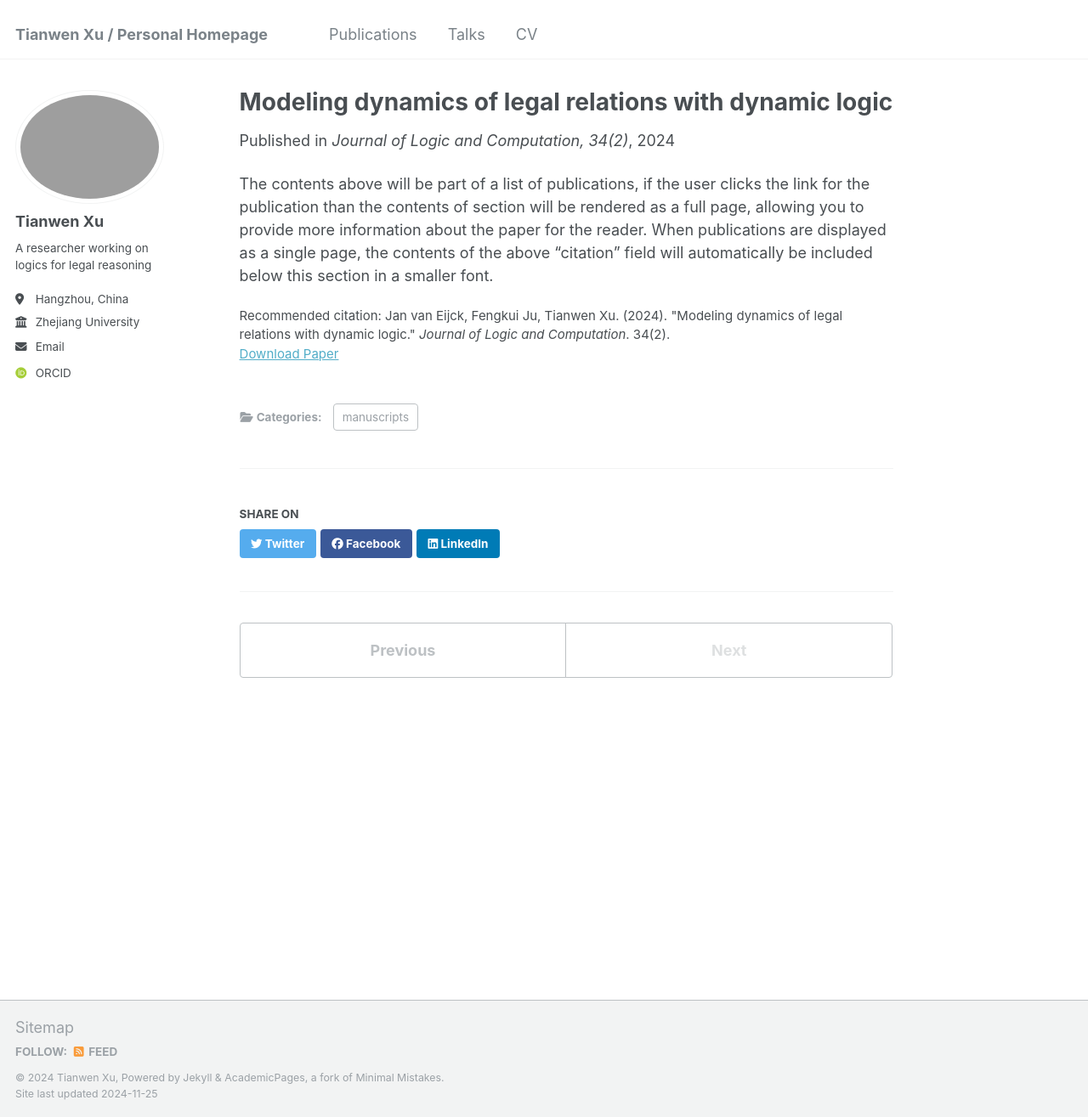
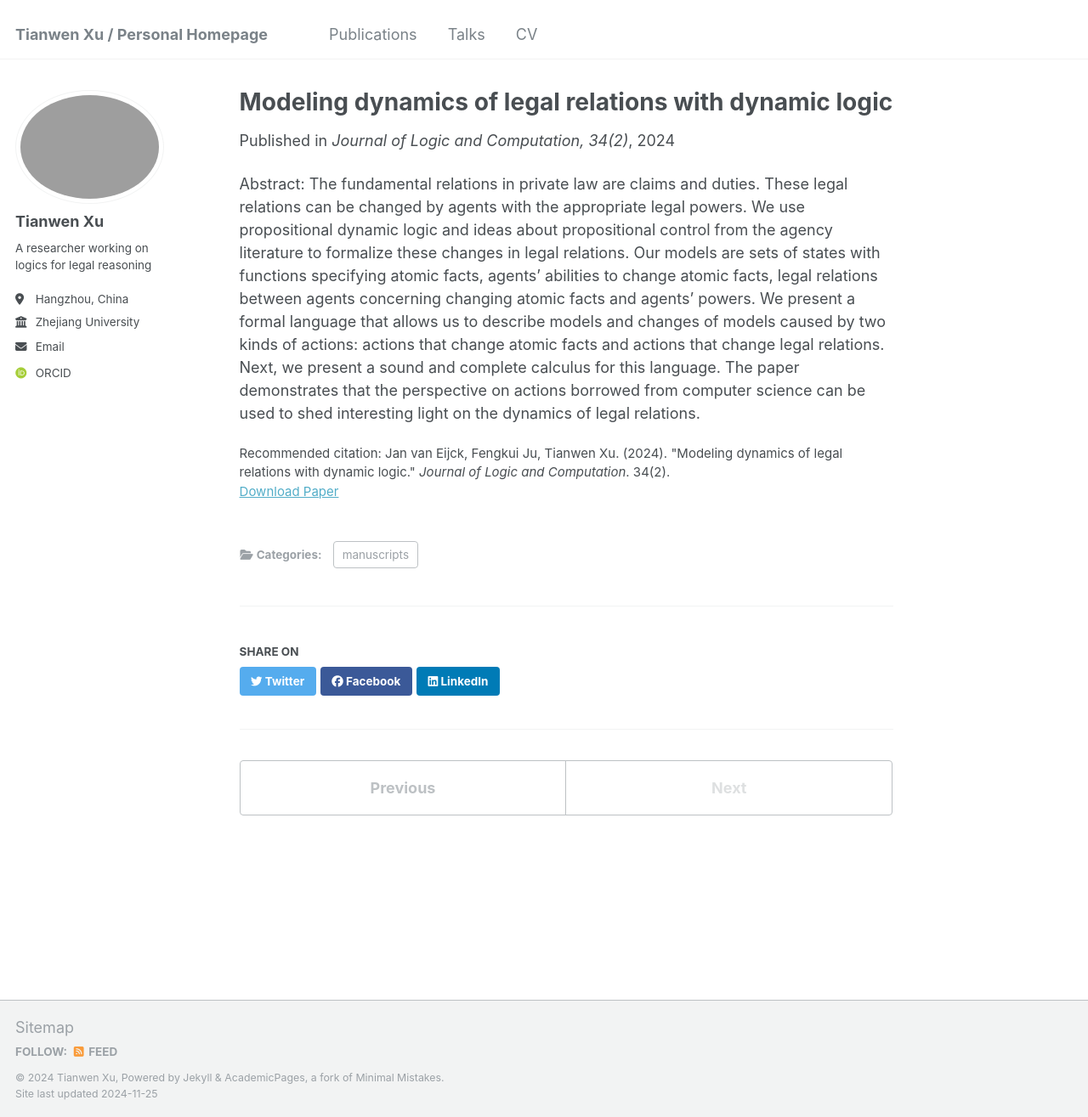
Before and after one commit to tianwenxu-lawlogic/tianwenxu-lawlogic.github.io, a Jekyll site: the page built from _publications/2023-09-23-modeling-dynamics.md, in a window 1280 px wide and 1315 px high. Shown: the whole window at 85% size. Built offline with Jekyll 4.4.1, drawn with Linux system fonts in a browser that asks for light colours; some web fonts are replaced.

Commit message:
Update 2023-09-23-modeling-dynamics.md

```diff
--- a/_publications/2023-09-23-modeling-dynamics.md
+++ b/_publications/2023-09-23-modeling-dynamics.md
@@ -11,4 +11,4 @@ paperurl: 'https://doi.org/10.1093/logcom/exac055'
 citation: 'Jan van Eijck, Fengkui Ju, Tianwen Xu. (2024). &quot;Modeling dynamics of legal relations with dynamic logic.&quot; <i>Journal of Logic and Computation</i>. 34(2).'
 ---
 
-The contents above will be part of a list of publications, if the user clicks the link for the publication than the contents of section will be rendered as a full page, allowing you to provide more information about the paper for the reader. When publications are displayed as a single page, the contents of the above "citation" field will automatically be included below this section in a smaller font.
+Abstract: The fundamental relations in private law are claims and duties. These legal relations can be changed by agents with the appropriate legal powers. We use propositional dynamic logic and ideas about propositional control from the agency literature to formalize these changes in legal relations. Our models are sets of states with functions specifying atomic facts, agents’ abilities to change atomic facts, legal relations between agents concerning changing atomic facts and agents’ powers. We present a formal language that allows us to describe models and changes of models caused by two kinds of actions: actions that change atomic facts and actions that change legal relations. Next, we present a sound and complete calculus for this language. The paper demonstrates that the perspective on actions borrowed from computer science can be used to shed interesting light on the dynamics of legal relations.
```
